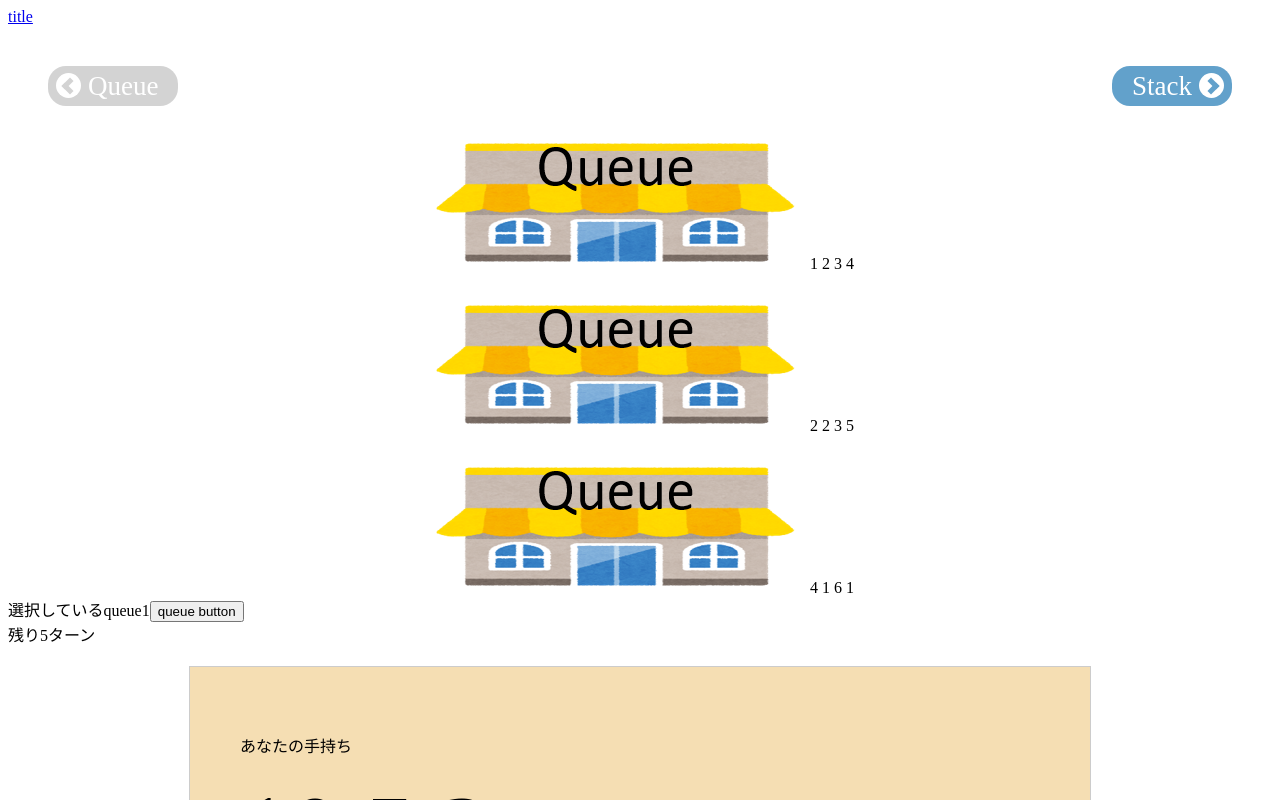
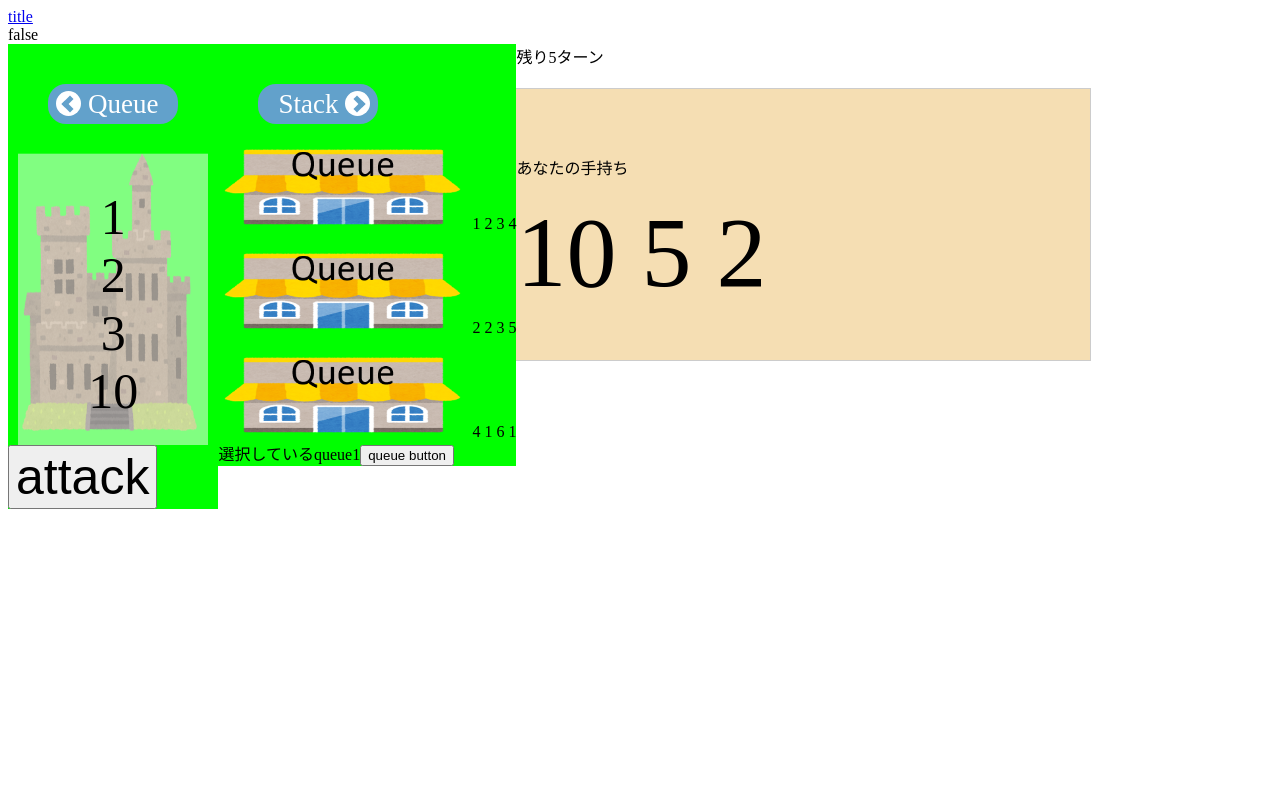
Before and after one commit to tokiotokio/staque, an Angular app: page /game in a window 1280 px wide. Before the commit this address led to /game/queue. Shown: the top 800 px of the page. Built offline with nearby package versions, Linux system fonts and the light colour scheme.

Commit message:
#22 add scene move

```diff
--- a/src/app/app-routing.module.ts
+++ b/src/app/app-routing.module.ts
@@ -9,12 +9,13 @@ import { QueueComponent } from './game/queue/queue.component';
 const routes: Routes = [
 	{path:'', redirectTo:'/start', pathMatch:'full'},
 	{path:'start', component:StartComponent},
-	{path:'game', component:GameComponent,
-		children: [
+	{path:'game', component:GameComponent //,
+		/*children: [
 			{path:'', redirectTo:'/game/queue', pathMatch:'full'},
 			{path:'stack', component:StackComponent},
 			{path:'queue', component:QueueComponent}
 		]
+		*/
 	}
 ];
 
--- a/src/app/game/game.component.css
+++ b/src/app/game/game.component.css
@@ -10,3 +10,33 @@
 .number {
 	font-size:100px;
 }
+
+.staque input {
+	display: none;
+}
+
+.staque input+#stack {
+	float: left;
+	background-color:#00ff00;
+	transition-duration:1s;
+}
+
+.staque input:checked+#stack {
+	background-color:#ff00FF;
+	transform: translateX(-400px);
+}
+
+.staque input+#queue {
+	float: left;
+}
+
+.staque input+#queue{
+	float: left;
+	background-color:#00ff00;
+	transition-duration:1s;
+}
+
+.staque input:checked+#queue {
+	background-color:#ff00FF;
+	transform: translateX(-400px);
+}
--- a/src/app/game/game.component.html
+++ b/src/app/game/game.component.html
@@ -1,7 +1,14 @@
 
 <nav><a routerLink="/start">title</a></nav>
+{{tgl}}
 
-<router-outlet></router-outlet>
+<div class="staque">
+	<input type="checkbox" [(ngModel)]="tgl">
+	<div id="stack"><app-stack></app-stack></div>
+	<input type="checkbox" [(ngModel)]="tgl">
+	<div id="queue"><app-queue></app-queue></div>
+</div>
+
 
 <div class="Days">
     残り{{Days}}ターン
--- a/src/app/game/game.component.ts
+++ b/src/app/game/game.component.ts
@@ -10,6 +10,7 @@ import { DaysService } from './days.service';
 export class GameComponent implements OnInit {
 
 	scene:Boolean = false;
+	tgl:Boolean;
 
 	hand:number[] = [];
 	Days:number;
@@ -22,11 +23,14 @@ export class GameComponent implements OnInit {
   ngOnInit() {
 		this.hand_s.hand
 			.subscribe(lst => this.hand = lst);
+		this.hand_s.tgl
+			.subscribe(tg => this.tgl = tg);
+		this.days_s.Days
+		.subscribe(days => this.Days = days);
+
+		this.days_s.init();
 		this.hand_s.init();
 
-		this.days_s.Days
-		.subscribe(days => this.Days = days);
-		this.days_s.init();
   }
 
 	private select(e:any) {
--- a/src/app/game/hand.service.ts
+++ b/src/app/game/hand.service.ts
@@ -5,6 +5,9 @@ import { Observable,of,Subject} from 'rxjs';
   providedIn: 'root'
 })
 export class HandService {
+
+	tgl_: Boolean = false;
+	tgl: Subject<Boolean> = new Subject<Boolean>();
 
 	hand_:number[] = [5,10,2];
 	hand:Subject<number[]> = new Subject<number[]>();
@@ -15,6 +18,7 @@ export class HandService {
 		this.hand_.sort(function(a,b){
 			return (a>=b)?(a>b)?-1:0:1;
 		});
+		this.tgl.next(this.tgl_);
 	}
 
 	pop(num: number):number {
@@ -41,4 +45,9 @@ export class HandService {
 			return (a>=b)?(a>b)?-1:0:1;
 		});
 	}
+
+	toggleClick() {
+		this.tgl_ = !this.tgl_;
+		this.tgl.next(this.tgl_);
+	}
 }
--- a/src/app/game/queue/queue.component.html
+++ b/src/app/game/queue/queue.component.html
@@ -1,14 +1,14 @@
 <div class="Link">
-<div><a class="toQueue">Queue</a></div>
+	<!--<div><a class="toQueue">Queue</a></div>-->
 <div>
-<nav><a routerLink="/game/stack" class="toStack">Stack</a></nav>
+<nav><a class="toStack" (click)="toStack()">Stack</a></nav>
 </div>
 </div>
 
 <div id="queue">
 	<div *ngFor="let q of queues; index as i ">
 		<span *ngIf="isUpper(i)">
-			<img [src]="fig_queue" (click)="select(i)">
+			<img [src]="fig_queue" (click)="select(i)" width="250px" height="100px">
 			<span *ngFor="let x of q">
 			{{x}}
 			</span>
--- a/src/app/game/queue/queue.component.ts
+++ b/src/app/game/queue/queue.component.ts
@@ -53,4 +53,8 @@ export class QueueComponent implements OnInit {
 	isActive():boolean {
 		return !this.days_s.Days_isZero();
 	}
+
+	toStack() {
+		this.hand_s.toggleClick();
+	}
 }
--- a/src/app/game/stack/stack.component.css
+++ b/src/app/game/stack/stack.component.css
@@ -6,7 +6,7 @@
 	background-image: url("../../image/stack_appearance.png");
 	background-repeat: no-repeat;
 	background-position : center;
-	height : 600px
+	height : 300px
 }
 
 #stack span {
--- a/src/app/game/stack/stack.component.html
+++ b/src/app/game/stack/stack.component.html
@@ -1,9 +1,6 @@
 <div class="Link">
 <div>
-<nav><a routerLink="/game/queue" class="toQueue">Queue</a></nav>
-</div>
-<div>
-<a class="toStack">Stack</a>
+<nav><a class="toQueue" (click)="toQueue()">Queue</a></nav>
 </div>
 </div>
 <div id="stack">
--- a/src/app/game/stack/stack.component.ts
+++ b/src/app/game/stack/stack.component.ts
@@ -50,4 +50,8 @@ export class StackComponent implements OnInit {
 
         this.days_s.Days_Reset();
 	}
+
+	toQueue() {
+		this.hand_s.toggleClick();
+	}
 }
```
